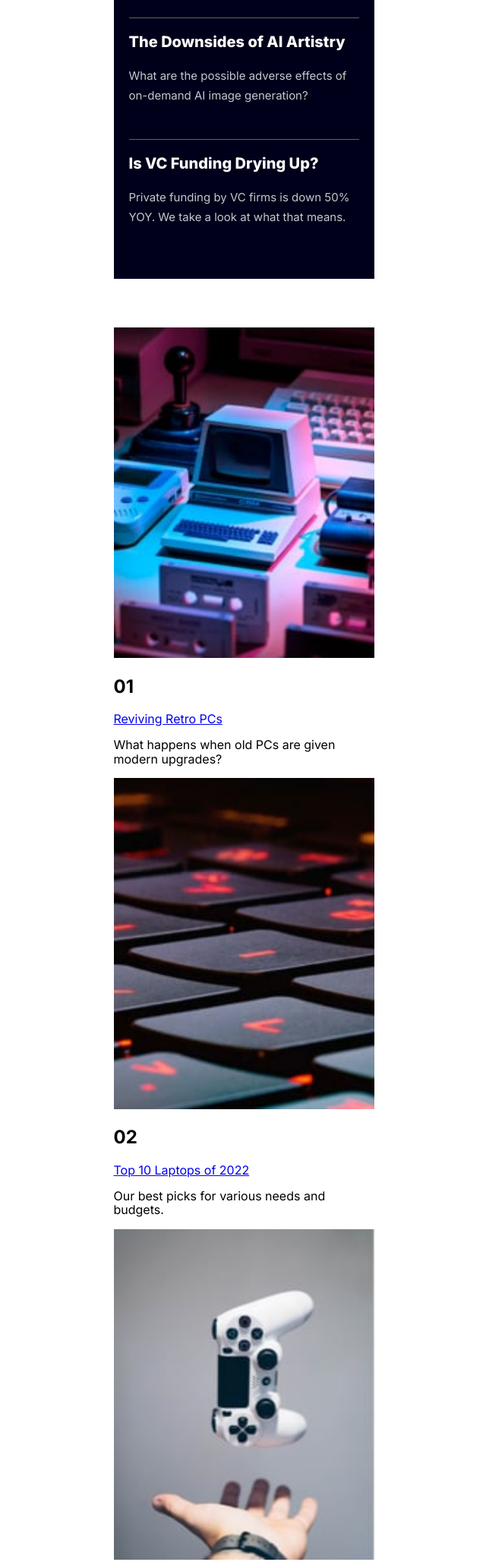
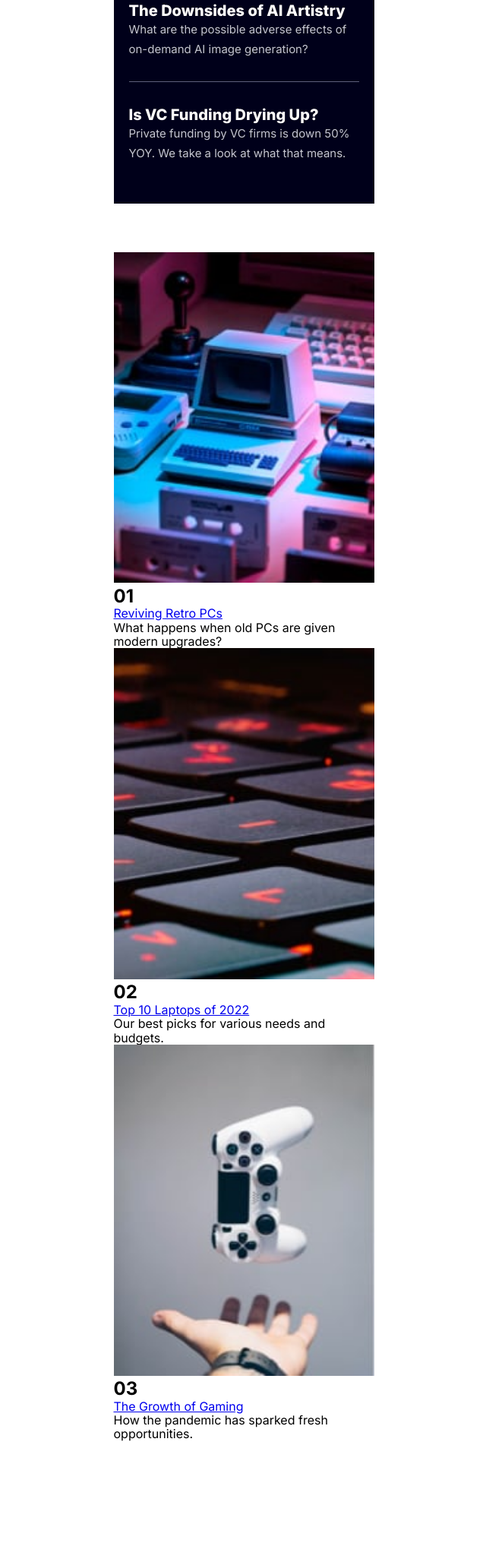
Before and after one commit to EdwardShanahan07/news-homepage-solution, a website: page index.html in a window 1280 px wide. Shown: the part 1031-3087 px from the top of the page at 76% size, without its empty margins (319-959 px from the left). After the commit the page ends 2928 px from the top, so only its background shows below. Drawn offline with Linux system fonts and the light colour scheme.

Commit message:
Fix main new spacing

```diff
--- a/index.html
+++ b/index.html
@@ -102,7 +102,9 @@
 
       <section class="main__trending">
         <div class="main__trending-group">
-          <img src="./assets/images/image-retro-pcs.jpg" alt="Retro PC" />
+          <div class="main__trending-img">
+            <img src="./assets/images/image-retro-pcs.jpg" alt="Retro PC" />
+          </div>
 
           <div class="main__trending-text">
             <h2>01</h2>
@@ -112,8 +114,12 @@
         </div>
 
         <div class="main__trending-group">
-          <img src="./assets/images/image-top-laptops.jpg" alt="PC Keyboard" />
-
+          <div class="main__trending-img">
+            <img
+              src="./assets/images/image-top-laptops.jpg"
+              alt="PC Keyboard"
+            />
+          </div>
           <div class="main__trending-text">
             <h2>02</h2>
             <a href="#">Top 10 Laptops of 2022</a>
@@ -122,10 +128,12 @@
         </div>
 
         <div class="main__trending-group">
-          <img
-            src="./assets/images/image-gaming-growth.jpg"
-            alt="PS5 Controller in the air"
-          />
+          <div class="main__trending-img">
+            <img
+              src="./assets/images/image-gaming-growth.jpg"
+              alt="PS5 Controller in the air"
+            />
+          </div>
 
           <div class="main__trending-text">
             <h2>03</h2>
--- a/src/scss/partials/_global.scss
+++ b/src/scss/partials/_global.scss
@@ -1,3 +1,9 @@
+* {
+  margin: 0;
+  padding: 0;
+  box-sizing: border-box;
+}
+
 body {
   font-family: $Font-Family;
   max-width: 343px;
--- a/src/scss/partials/_main.scss
+++ b/src/scss/partials/_main.scss
@@ -41,12 +41,14 @@
       color: $Color-Soft-Orange;
       font-size: 2rem;
       font-weight: bold;
+      margin-bottom: 2.1875rem;
     }
 
     &-group {
       padding-bottom: 1.8125rem;
       &:not(:last-child) {
         border-bottom: 1px solid #5e607a;
+        margin-bottom: 2rem;
       }
 
       & h3 {
```
Also changed, not shown: assets/css/index.css.
